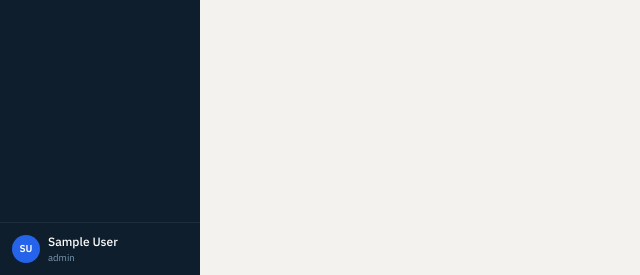
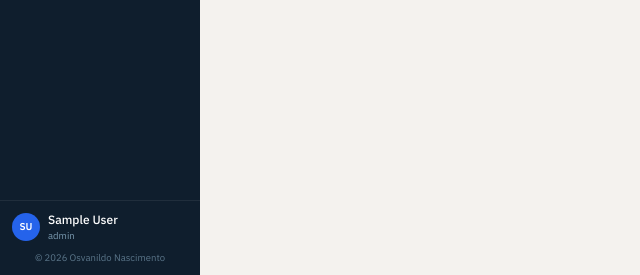
Before and after one commit to Nascimneto/SGDSTJ, a PHP site: page /perfil.php in a window 1280 px wide. Shown: the part 525-800 px from the top of the page, without its empty margins (0-640 px from the left). Run offline with PHP 8.4, Linux system fonts and the light colour scheme; the visitor is signed in with stand-in values (Sample User, id 1); data comes from the database, SQL or seed files in the repository; data that the repository does not hold is empty; some libraries are stand-ins or nearby versions.

Commit message:
Adiciona créditos do programador no rodapé da sidebar
"© <ano actual> Osvanildo Nascimento" abaixo do botão Sair — ano
gerado por date('Y') no servidor, nunca fica desactualizado.

```diff
--- a/css/estilos.css
+++ b/css/estilos.css
@@ -45,6 +45,7 @@ body { font-family:'IBM Plex Sans',system-ui,sans-serif; background:var(--bg); c
 .sb-item i { font-size:17px; flex-shrink:0; }
 .sb-badge { margin-left:auto; background:var(--red); color:#fff; font-size:9px; min-width:16px; height:16px; display:flex; align-items:center; justify-content:center; border-radius:8px; padding:0 4px; }
 .sb-footer { padding:10px 12px; border-top:1px solid rgba(255,255,255,.07); flex-shrink:0; }
+.sb-copy   { margin-top:8px; text-align:center; color:var(--sid-t); font-size:9.5px; opacity:.7; }
 .sb-user   { display:flex; align-items:center; gap:8px; }
 .sb-av     { width:28px; height:28px; border-radius:50%; background:var(--sid-a); display:flex; align-items:center; justify-content:center; color:#fff; font-size:10px; font-weight:700; flex-shrink:0; }
 .sb-uname  { color:#fff; font-size:12px; font-weight:500; min-width:0; overflow:hidden; text-overflow:ellipsis; white-space:nowrap; }
--- a/includes/sidebar.php
+++ b/includes/sidebar.php
@@ -61,5 +61,6 @@
       </div>
       <i class="ti ti-logout sb-logout" id="logoutBtn" title="Sair"></i>
     </div>
+    <div class="sb-copy">&copy; <?= date('Y') ?> Osvanildo Nascimento</div>
   </div>
 </nav>
```
